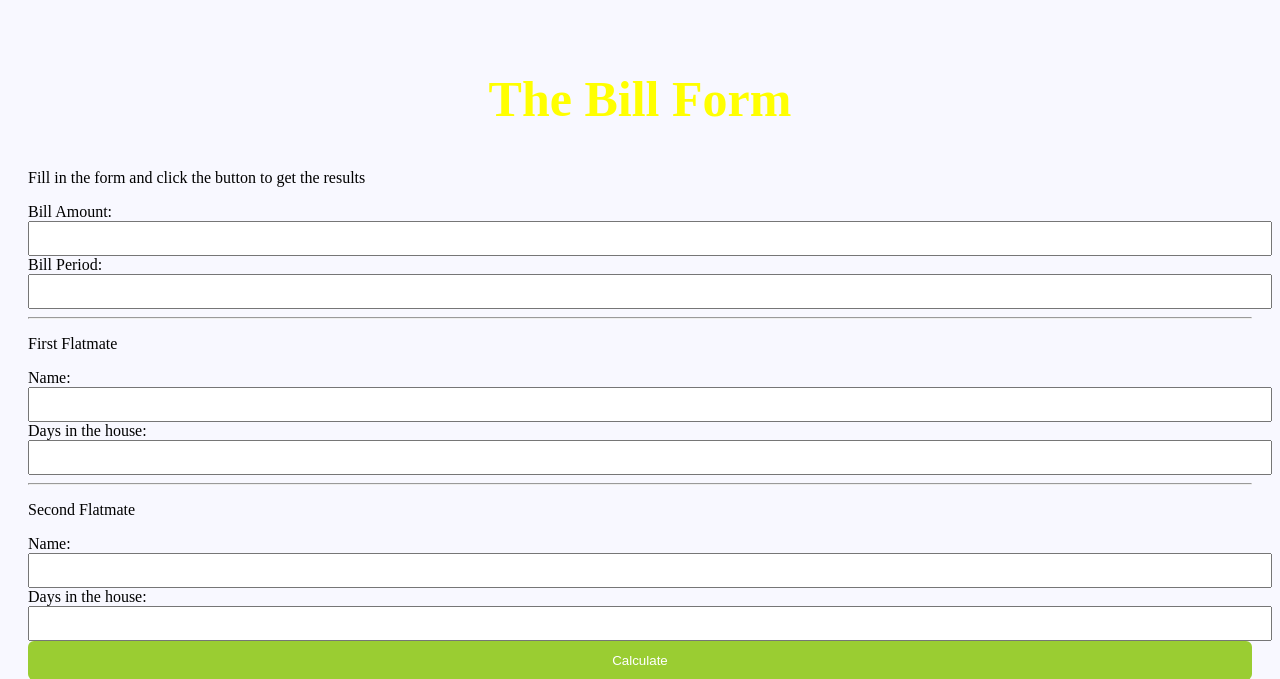
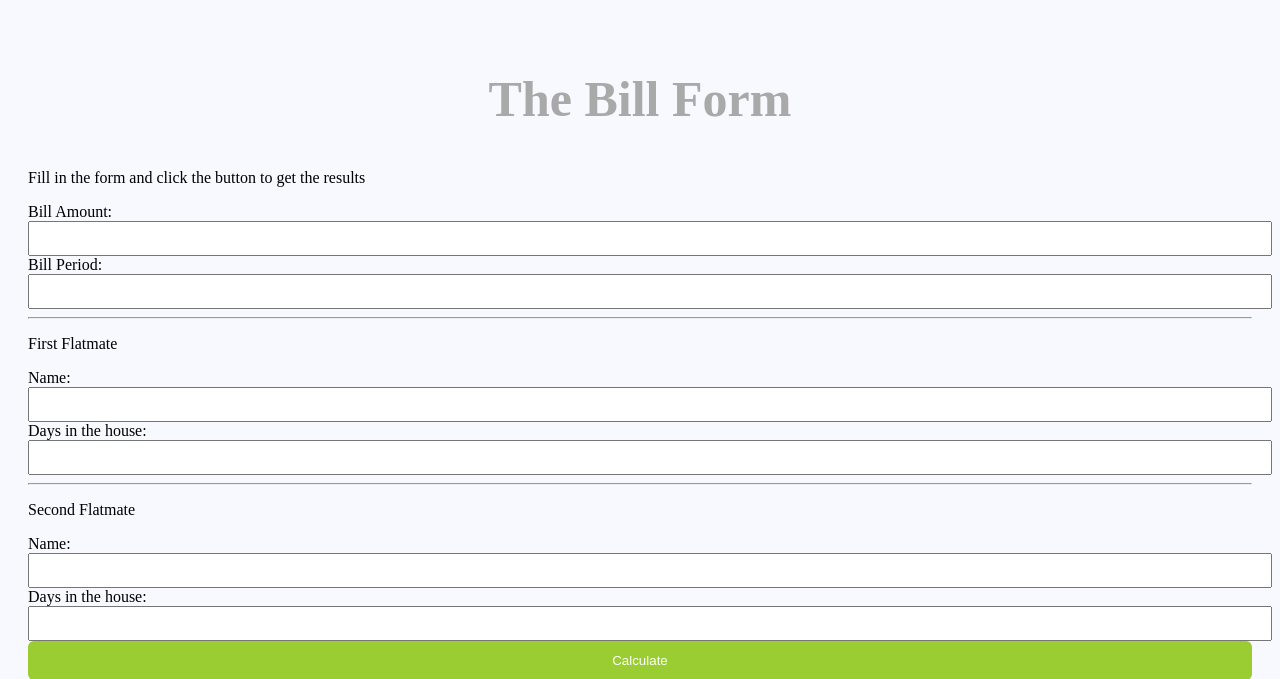
Before and after one commit to shanewilsonpro/Flatmates-Bill, a Flask app: page /bill in a window 1280 px wide. Shown: the top 679 px of the page. Run offline with Flask 2, Linux system fonts and the light colour scheme.

Commit message:
updates readme

```diff
--- a/static/main.css
+++ b/static/main.css
@@ -1,5 +1,5 @@
 h2 {
-    color: yellow;
+    color: darkgrey;
     text-align: center;
     font-size: 50px;
 }
```
Also changed, not shown: README.md, resources/flatmate-demo.gif (added).
